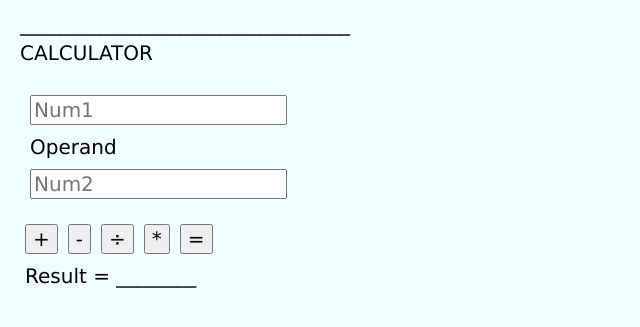
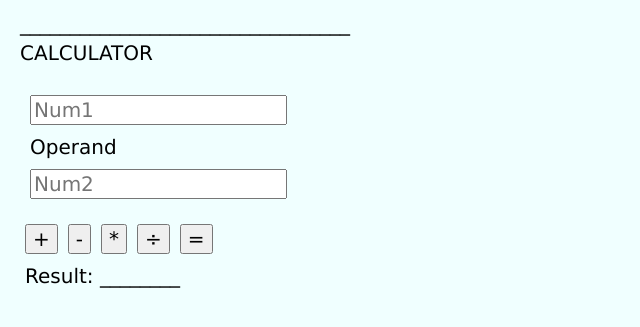
Before and after one commit to angadvad/Lab-6-React, a React (Create React App) app in the folder my-app/: page / in a window 1280 px wide. Shown: the part 357-684 px from the top of the page, without its empty margins (0-640 px from the left). Built offline with nearby package versions, Linux system fonts and the light colour scheme.

Commit message:
lab 6 updated commit -calculator

```diff
--- a/my-app/src/App.js
+++ b/my-app/src/App.js
@@ -76,7 +76,6 @@ function App() {
         <Emoji />
       </div>
 
-
       <div>
         <Calculator />
       </div>
--- a/my-app/src/calculator.js
+++ b/my-app/src/calculator.js
@@ -1,26 +1,24 @@
 import React, { useState } from 'react';
 
 const CalculatorButton = (props) => {
-
     return (
         <>
             <p>_________________________________</p>
             <div>
                 CALCULATOR
             </div>
-            <div class="calculator">
-                <div class="integerInputs"><input type="text" id="firstNum" placeholder='Num1'></input>
+            <div className="calculator">
+                <div className="integerInputs"><input type="text" id="firstNum" onChange={(e) => props.num1Handler(e.target.value)} placeholder='Num1'></input>
                     <p id='op'>{props.operand}</p>
-                    <input type="text" id="secondNum" placeholder='Num2'></input>
+                    <input type="text" id="secondNum" onChange={(e) => props.num2Handler(e.target.value)} placeholder='Num2'></input>
                 </div>
                 <button onClick={props.plus}>+</button>
                 <button onClick={props.minus}>-</button>
+                <button onClick={props.times}>*</button>
                 <button onClick={props.divide}>÷</button>
-                <button onClick={props.times}>*</button>
                 <button onClick={props.equals}>=</button>
-                <p>Result = {props.result}</p>
+                <p>Result: {props.result}</p>
             </div>
-
         </>
     )
 }
@@ -28,65 +26,72 @@ const CalculatorButton = (props) => {
 
 function Calculator() {
     const [result, setResult] = useState('________');
-    const [operand, setOp] = useState('Operand')
+    const [operand, setOp] = useState('Operand');
+    const [num1, setNum1] = useState(0);
+    const [num2, setNum2] = useState(0);
 
     const plus = () => {
-        let num1 = parseInt(document.getElementById('firstNum').value);
-        let num2 = parseInt(document.getElementById('secondNum').value);
-        let output = num1+num2;
+        let output = parseInt(num1) + parseInt(num2);
         setOp('+');
         return output;
     };
 
     const minus = () => {
-        let num1 = parseInt(document.getElementById('firstNum').value);
-        let num2 = parseInt(document.getElementById('secondNum').value);
-        let output = num1-num2;
+        let output = num1 - num2;
         setOp('-');
         return output;
     };
     const divide = () => {
-        let num1 = parseInt(document.getElementById('firstNum').value);
-        let num2 = parseInt(document.getElementById('secondNum').value);
-        let output = num1/num2;
+        let output = num1 / num2;
         setOp('÷');
         return output;
     };
     const times = () => {
-        let num1 = parseInt(document.getElementById('firstNum').value);
-        let num2 = parseInt(document.getElementById('secondNum').value);
-        let output = num1*num2;
+        let output = num1 * num2;
         setOp('*');
         return output;
     };
 
     const equals = () => {
-        let num1 = parseInt(document.getElementById('firstNum').value);
-        let num2 = parseInt(document.getElementById('secondNum').value);
 
-        if(!num1||!num2) {
-            if(num1!==0 && num2!==0){
-                alert("Please enter interger values");
+        if (!parseInt(num1) || !parseInt(num2)) {
+            if (parseInt(num1) !== 0 && parseInt(num2) !== 0) {
+                alert("Please enter integer values");
                 setOp('Operand');
                 setResult('________');
+            } else {
+                if (operand === "+") {
+                    setResult(plus());
+                }
+                else if (operand === "-") {
+                    setResult(minus());
+                } else if (operand === "÷") {
+                    setResult(divide());
+                } else if (operand === "*") {
+                    setResult(times());
+                } else {
+                    setResult("________");
+                }
+            }
+        } else {
+            if (operand === "+") {
+                setResult(plus());
+            }
+            else if (operand === "-") {
+                setResult(minus());
+            } else if (operand === "÷") {
+                setResult(divide());
+            } else if (operand === "*") {
+                setResult(times());
+            } else {
+                setResult("________");
             }
         }
 
-        if (operand==="+"){
-            setResult(plus());
-        }
-        else if(operand==="-"){
-            setResult(minus());
-        }else if(operand==="÷"){
-            setResult(divide());
-        }else if(operand==="*"){
-            setResult(times());
-        }else{
-            setResult("________");
-        }
+        return (<CalculatorButton result={result} operand={operand} plus={plus} minus={minus} divide={divide} times={times} equals={equals} num1Handler={setNum1} num2Handler={setNum2} />);
+
     }
-    return (<CalculatorButton result={result} operand={operand} plus={plus} minus={minus} divide={divide} times={times} equals={equals}/>);
-
+    return (<CalculatorButton result={result} operand={operand} plus={plus} minus={minus} divide={divide} times={times} equals={equals} num1Handler={setNum1} num2Handler={setNum2} />);
 }
 
 export default Calculator;
```
